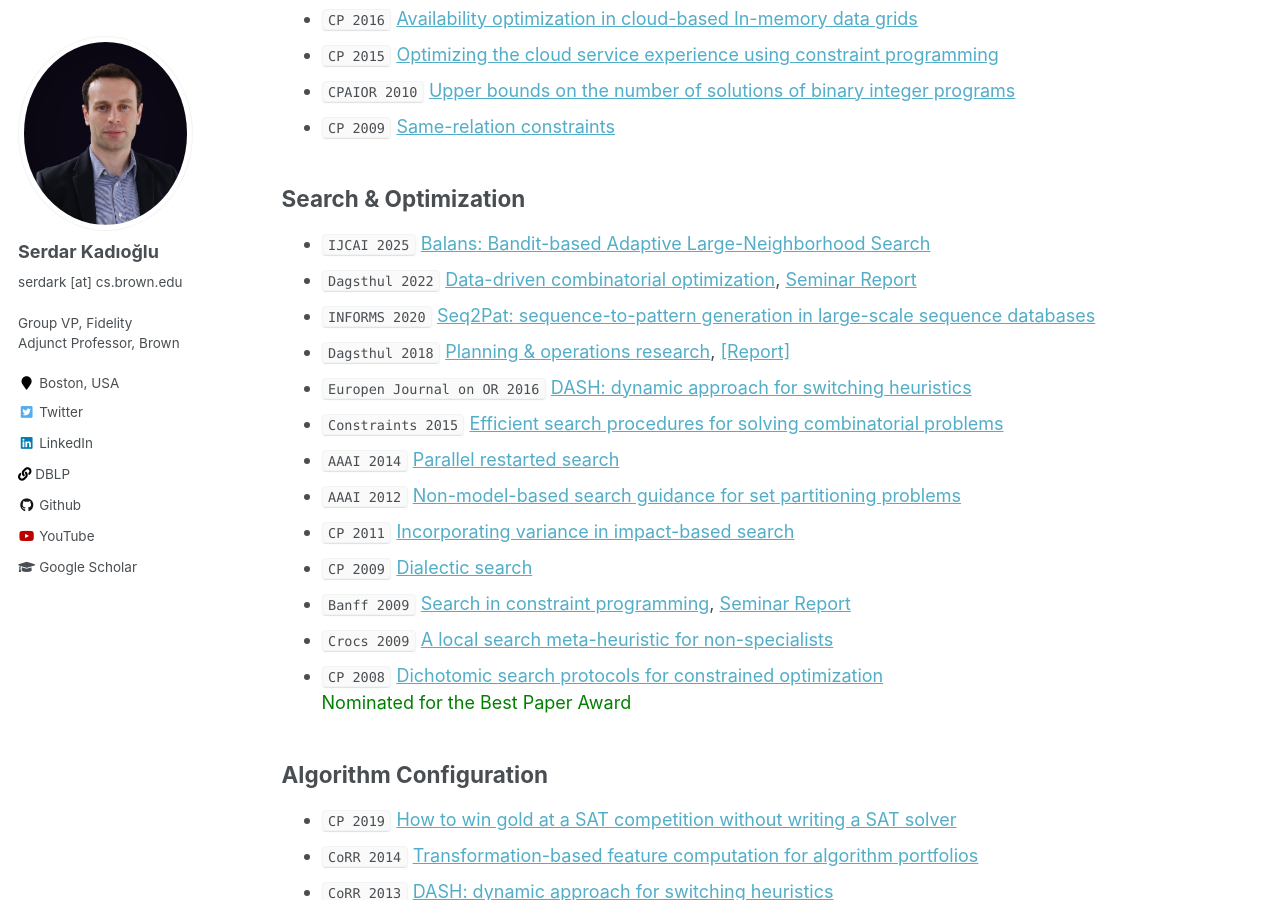
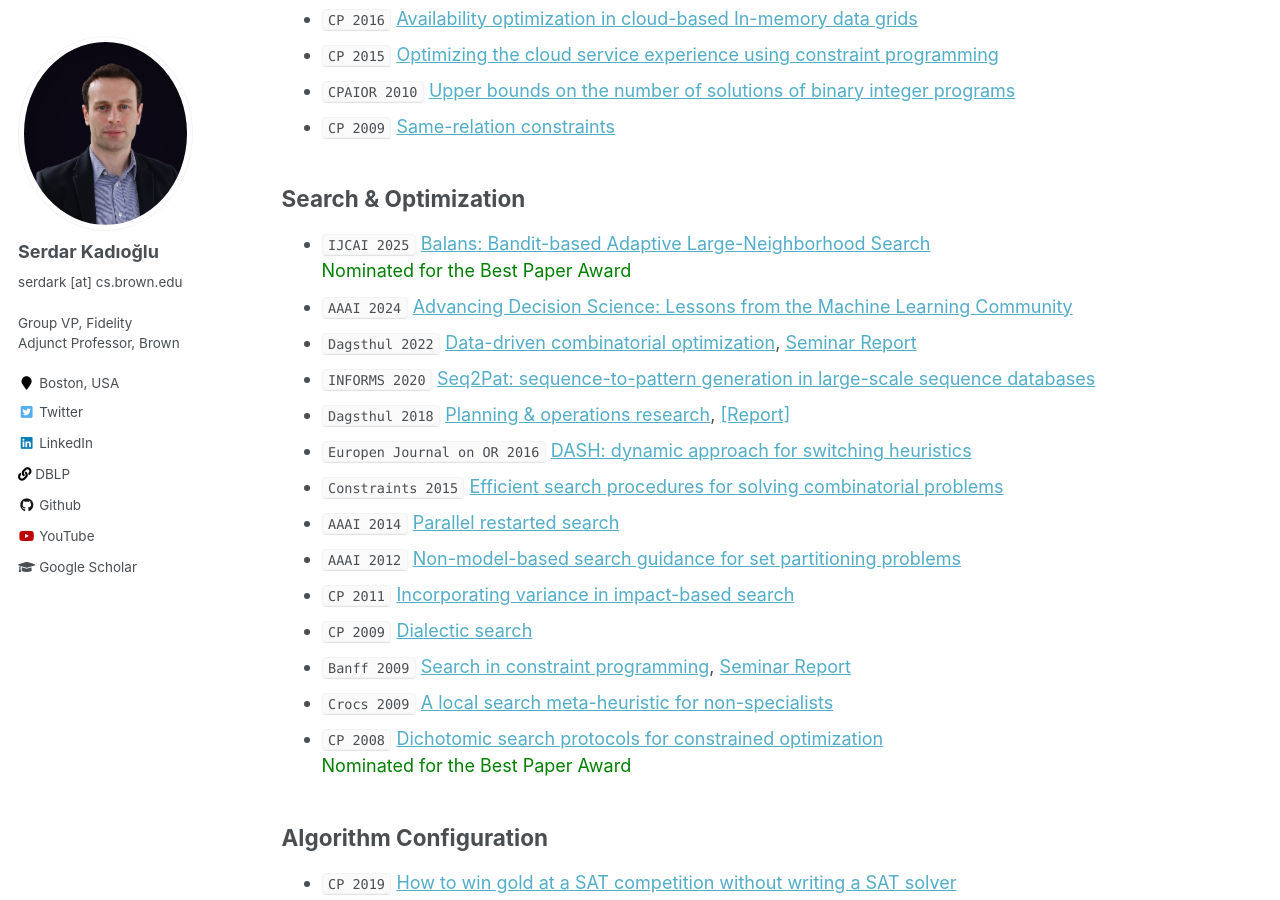
Before and after one commit to skadio/skadio.github.io, a Jekyll site: the page built from _pages/publications.md, in a window 1280 px wide and 900 px high, scrolled down 3146 px. Built offline with Jekyll 4.4.1, drawn with Linux system fonts in a browser that asks for light colours.

Commit message:
Update publications.md

```diff
--- a/_pages/publications.md
+++ b/_pages/publications.md
@@ -103,7 +103,9 @@ Real-Time Leaderboards in Academic and Industrial Settings](https://arxiv.org/pd
 * `CP 2009` [Same-relation constraints](https://link.springer.com/chapter/10.1007%2F978-3-642-04244-7_38)
 
 ## Search & Optimization
-* `IJCAI 2025` [Balans: Bandit-based Adaptive Large-Neighborhood Search]()
+* `IJCAI 2025` [Balans: Bandit-based Adaptive Large-Neighborhood Search]()<br>
+<span style="color:green">Nominated for the Best Paper Award</span>
+* `AAAI 2024` [Advancing Decision Science: Lessons from the Machine Learning Community](https://osullivan.ucc.ie/CPML2025/papers/kadioglu.pdf)
 * `Dagsthul 2022` [Data-driven combinatorial optimization]([https://drops.dagstuhl.de/opus/volltexte/2018/9289/pdf/dagrep_v008_i002_p026_18071.pdf](https://www.dagstuhl.de/en/seminars/seminar-calendar/seminar-details/22431)), [Seminar Report](https://drops.dagstuhl.de/opus/volltexte/2023/17825/pdf/dagrep_v012_i010_p166_22431.pdf)
 * `INFORMS 2020` [Seq2Pat: sequence-to-pattern generation in large-scale sequence databases](http://meetings2.informs.org/wordpress/annual2020/)
 * `Dagsthul 2018` [Planning & operations research](https://drops.dagstuhl.de/opus/volltexte/2018/9289/pdf/dagrep_v008_i002_p026_18071.pdf), [[Report]](https://www.dagstuhl.de/en/program/calendar/motivationstext/?semnr=18071)
```
